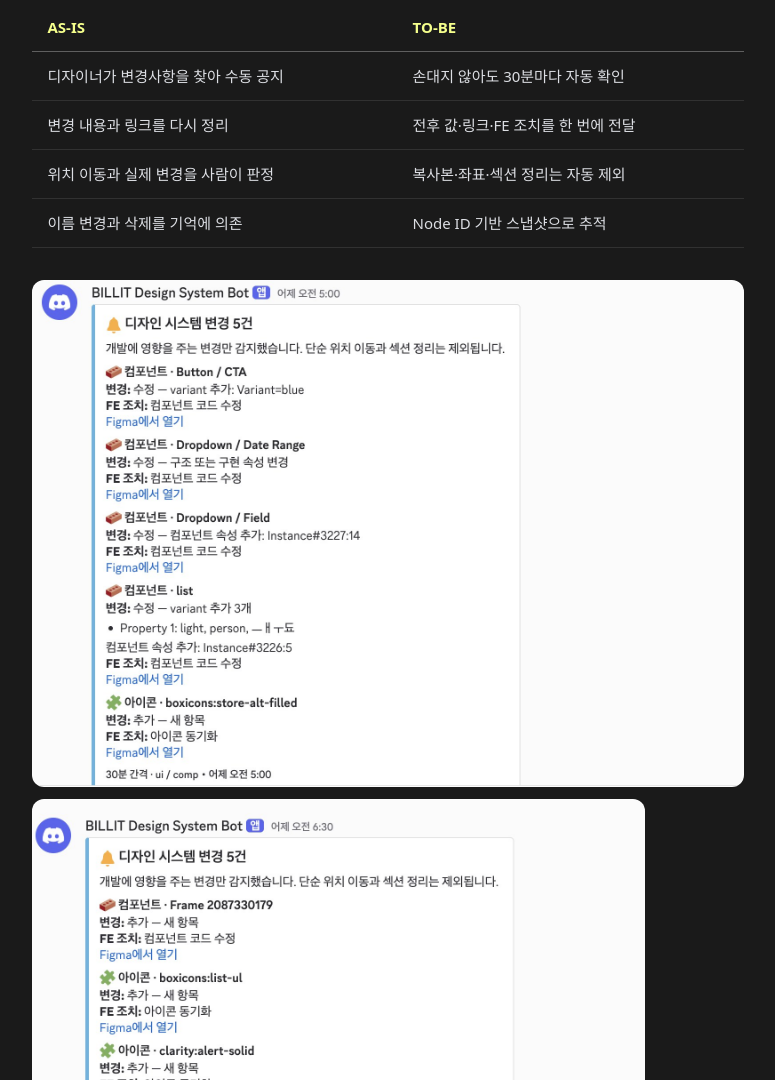
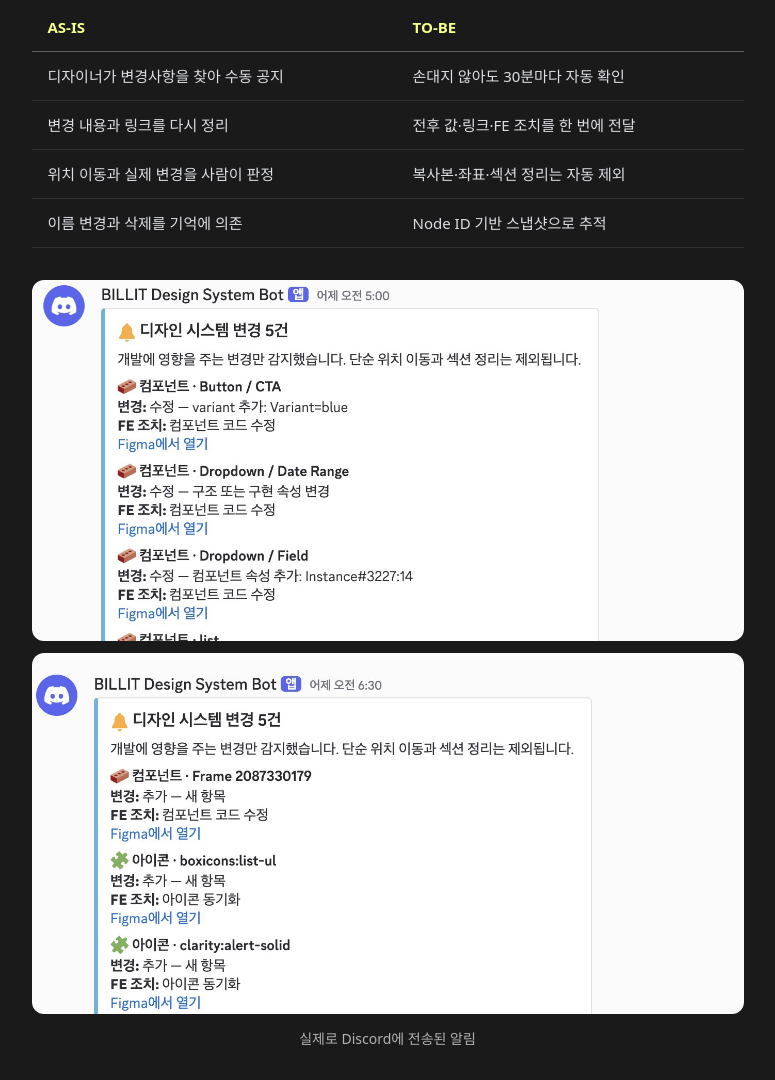
Before and after one commit to jmseooo/portfolio_web, a plain HTML site: page articles/design-system-watcher.html in a window 1280 px wide. Shown: the part 1140-2220 px from the top of the page, without its empty margins (245-1020 px from the left). Drawn offline with Linux system fonts and the light colour scheme; a web font is replaced by a local one.

Commit message:
아티클 Discord 캡처 두 장을 같은 크기로 맞춤
- 첫 번째 캡처를 두 번째 캡처 크기(1380×700)에 맞춰 위쪽 기준으로 자름 (watcher-alert-1-crop.jpg)
- 두 번째 캡처는 원본 그대로, 이전에 넣었던 폭 비율 조정(86%) 제거

Co-Authored-By: Claude Opus 5.5 <noreply@anthropic.com>

```diff
--- a/articles/design-system-watcher.html
+++ b/articles/design-system-watcher.html
@@ -61,8 +61,8 @@
           </table>
         </div>
         <figure class="post__figure">
-          <img src="../assets/articles/watcher-alert-1.jpg" alt="BILLIT Design System Bot의 Discord 알림 — 디자인 시스템 변경 5건 (Button, Dropdown, list, 아이콘)" width="1602" height="1140" loading="lazy" decoding="async" />
-          <img style="width: 86.14%" src="../assets/articles/watcher-alert-2.jpg" alt="BILLIT Design System Bot의 Discord 알림 — 새 컴포넌트와 아이콘 추가" width="1380" height="700" loading="lazy" decoding="async" />
+          <img src="../assets/articles/watcher-alert-1-crop.jpg" alt="BILLIT Design System Bot의 Discord 알림 — 디자인 시스템 변경 5건 (Button, Dropdown, list, 아이콘)" width="1380" height="700" loading="lazy" decoding="async" />
+          <img src="../assets/articles/watcher-alert-2.jpg" alt="BILLIT Design System Bot의 Discord 알림 — 새 컴포넌트와 아이콘 추가" width="1380" height="700" loading="lazy" decoding="async" />
           <figcaption>실제로 Discord에 전송된 알림</figcaption>
         </figure>
         <p>배포하고 나니 예상하지 못한 장면이 바로 나왔습니다. 타이포를 건드리지 않았는데 변경 알림이 왔고, 실제로 바꾼 Currency 이름은 조용히 지나갔습니다. 새로 만든 Flag는 아이콘이 아니라 일반 컴포넌트로 소개됐습니다. “알림이 왔는가”보다 “무엇이라고 알렸는가”가 더 중요하다는 걸 그때 알았습니다.</p>
```
Also changed, not shown: assets/articles/watcher-alert-1-crop.jpg (added), assets/articles/watcher-alert-1.jpg (deleted).
